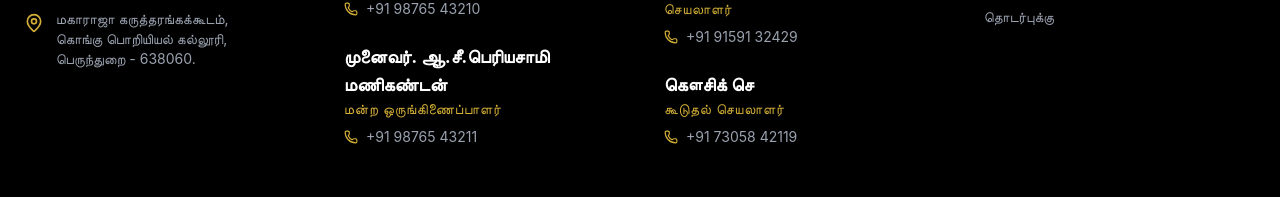
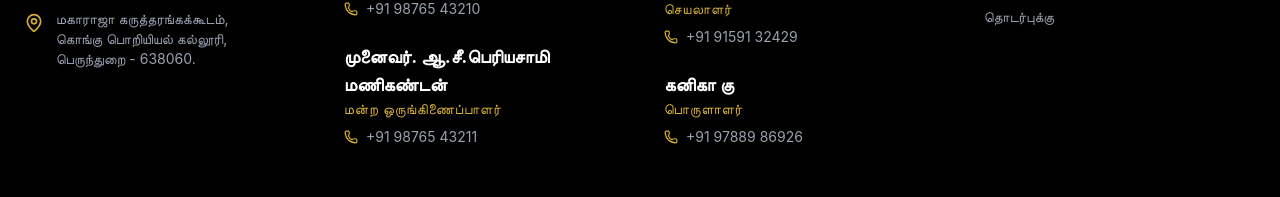
Before and after one commit to DharshanaRangasami/Tamil_mandram, a React (Vite) app: page / in a window 1280 px wide. Shown: the part 1580-1777 px from the top of the page. Built offline with nearby package versions, Linux system fonts and the light colour scheme.

Commit message:
Name and Number changed

```diff
--- a/src/components/Footer.jsx
+++ b/src/components/Footer.jsx
@@ -54,7 +54,7 @@ const Footer = () => {
           <div className="col-span-1 lg:col-span-1">
             <h3 className="text-white font-bold text-xl mb-8 border-l-4 border-tamil-gold pl-4">மன்ற<br/>உறுப்பினர்கள்</h3>
             <ContactItem name="பகலவன் க ச" role="செயலாளர்" phone="+91 91591 32429" />
-            <ContactItem name="கௌசிக் செ" role="கூடுதல் செயலாளர்" phone="+91 73058 42119" />
+            <ContactItem name="கனிகா கு" role="பொருளாளர்" phone="+91 97889 86926" />
           </div>
 
           {/* Quick Links */}
--- a/src/components/UpcomingEvents.jsx
+++ b/src/components/UpcomingEvents.jsx
@@ -20,7 +20,7 @@ const UpcomingEvents = () => {
       {/* Header */}
       <div className="flex items-center gap-4 mb-8">
         <h2 className="text-2xl font-bold text-tamil-gold">நிகழ்வுகள்</h2>
-        <div className="h-[1px] bg-white/10 flex-1"></div>
+        <div className="h-[1px]  bg-white/10 flex-1"></div>
       </div>
 
       {/* Wide Banner Card */}
```
